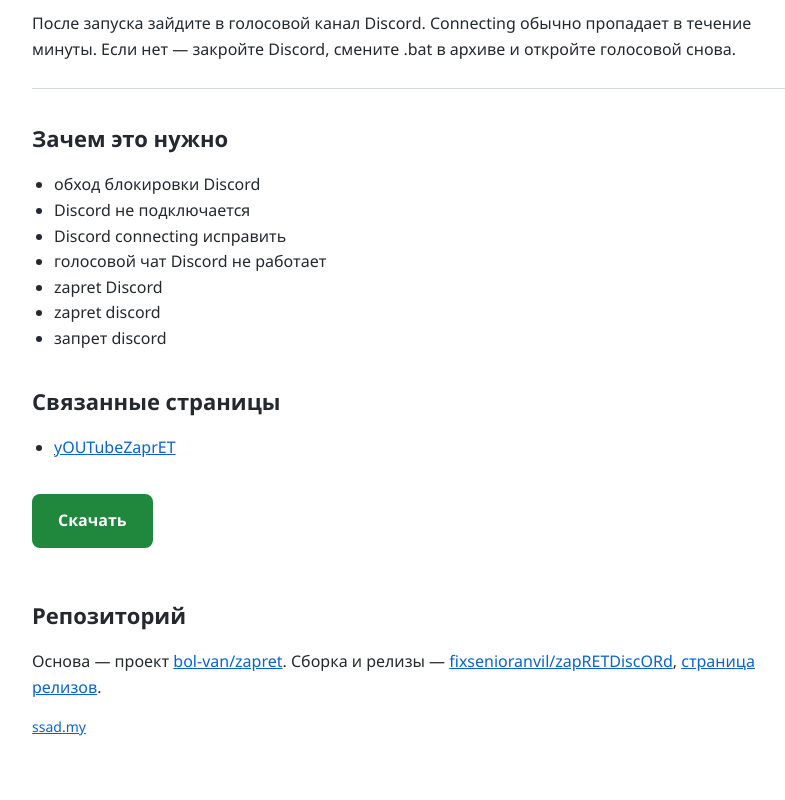
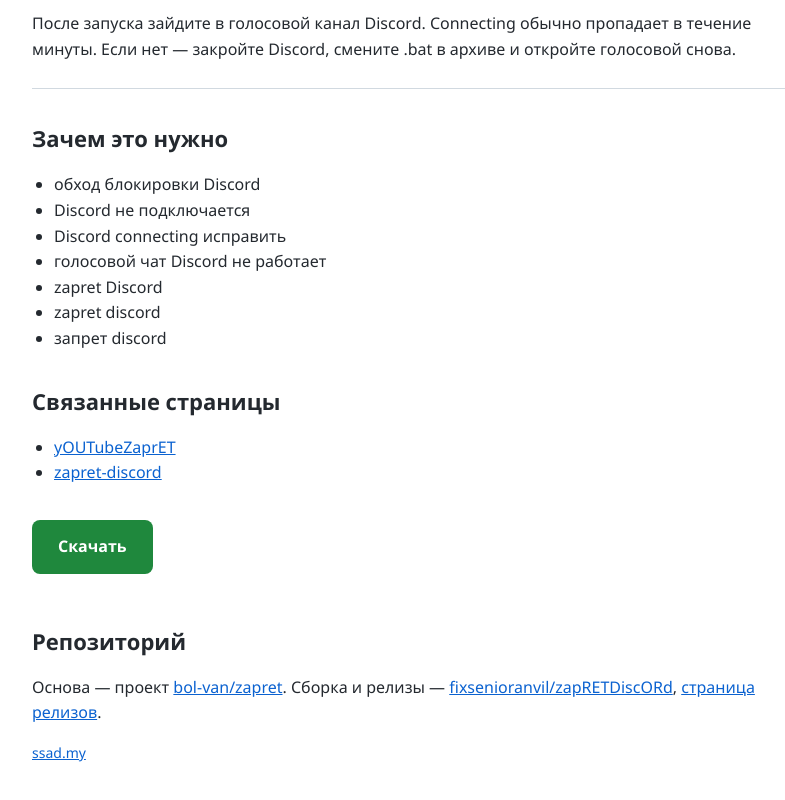
Before and after one commit to fixsenioranvil/zapRETDiscORd, a plain HTML site: page docs/index.html in a window 1280 px wide. Shown: the part 1558-2358 px from the top of the page, without its empty margins (228-1013 px from the left). Drawn offline with Linux system fonts and the light colour scheme.

Commit message:
Refresh documentation

```diff
--- a/docs/index.html
+++ b/docs/index.html
@@ -90,6 +90,7 @@
   <h2>Связанные страницы</h2>
   <ul>
     <li><a href="https://github.com/fixsenioranvil/yOUTubeZaprET">yOUTubeZaprET</a></li>
+    <li><a href="https://github.com/fixsenioranvil/zapret-discord">zapret-discord</a></li>
   </ul>
 
 
```
